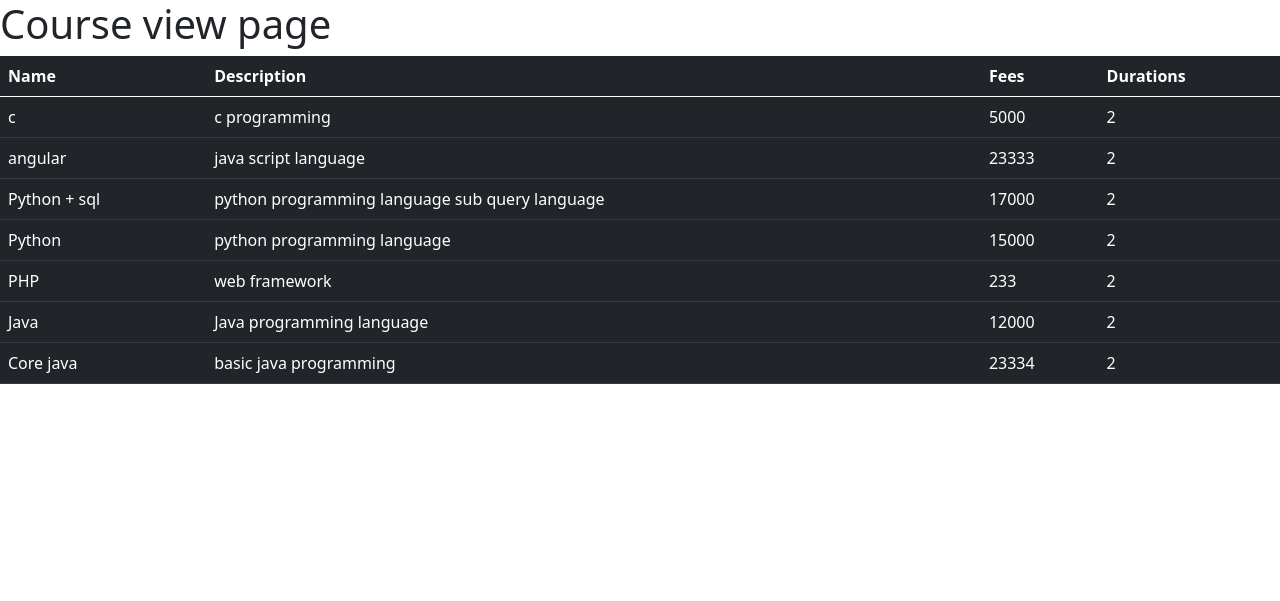
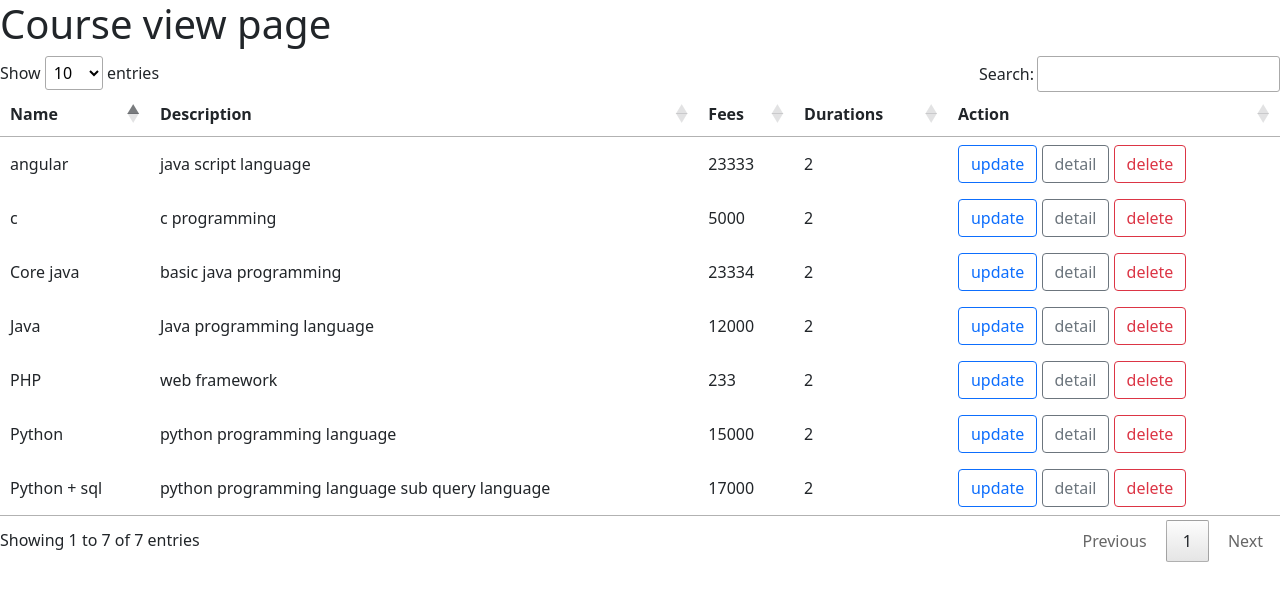
Before and after one commit to viralsir/djangoProject_evening, a Django app: page /course/view/ in a window 1280 px wide. Shown: the top 601 px of the page. Run offline with Django 3.2, Linux system fonts and the light colour scheme; data comes from the database, SQL or seed files in the repository; both versions use the stored data as it was after the commit; some libraries are stand-ins or nearby versions.

Commit message:
course app completed using datatable in list.

```diff
--- a/course/templates/course/course_register.html
+++ b/course/templates/course/course_register.html
@@ -1,7 +1,7 @@
 {% extends "course/layout.html" %}
 {% block body %}
     <h1> Course Entry Form </h1>
-    <form action="{% url 'course-new' %}" method="post">
+    <form  method="post">
         {% csrf_token %}
         {{ form }}
         <input type="submit" value="save">
--- a/course/templates/course/course_view.html
+++ b/course/templates/course/course_view.html
@@ -1,13 +1,14 @@
 {% extends "course/layout.html" %}
 {% block body %}
     <h1> Course view page </h1>
-    <table class="table table-dark">
+    <table id="example" >
         <thead>
             <tr>
                 <th> Name  </th>
                 <th> Description</th>
                 <th> Fees </th>
                 <th> Durations </th>
+                <th> Action </th>
             </tr>
         </thead>
         <tbody>
@@ -17,6 +18,11 @@
                     <td>{{ course.description }}</td>
                     <td>{{ course.fees }}</td>
                     <td>{{ course.duration }}</td>
+                    <td>
+                        <a class="btn btn-outline-primary" href="{% url 'course-update' course.id %}">update</a>
+                        <a class="btn btn-outline-secondary" href="{% url 'course-detail' course.id %}">detail</a>
+                        <a class="btn btn-outline-danger" href="{% url 'course-delete' course.id %}">delete</a>
+                    </td>
                 </tr>
             {% endfor %}
         </tbody>
--- a/course/templates/course/layout.html
+++ b/course/templates/course/layout.html
@@ -5,14 +5,19 @@
     <title>layout demo</title>
       <!-- Bootstrap CSS -->
     <link href="https://cdn.jsdelivr.net/npm/bootstrap@5.0.1/dist/css/bootstrap.min.css" rel="stylesheet" integrity="sha384-+0n0xVW2eSR5OomGNYDnhzAbDsOXxcvSN1TPprVMTNDbiYZCxYbOOl7+AMvyTG2x" crossorigin="anonymous">
-
+    <link rel="stylesheet" href="https://cdn.datatables.net/1.10.24/css/jquery.dataTables.min.css">
 </head>
 <body>
     {% block body %}
     {% endblock %}
   <!-- Option 1: Bootstrap Bundle with Popper -->
     <script src="https://cdn.jsdelivr.net/npm/bootstrap@5.0.1/dist/js/bootstrap.bundle.min.js" integrity="sha384-gtEjrD/SeCtmISkJkNUaaKMoLD0//ElJ19smozuHV6z3Iehds+3Ulb9Bn9Plx0x4" crossorigin="anonymous"></script>
-
-
+    <script src="https://code.jquery.com/jquery-3.5.1.js" ></script>
+    <script src="https://cdn.datatables.net/1.10.24/js/jquery.dataTables.min.js"></script>
+<script>
+    $(document).ready(function() {
+    $('#example').DataTable();
+} );
+</script>
 </body>
 </html>
--- a/course/urls.py
+++ b/course/urls.py
@@ -2,5 +2,8 @@ from django.urls import  path
 from . import views
 urlpatterns=[
   path("new/",views.CourseEntryView.as_view(),name="course-new"),
-  path("view/",views.CourseListView.as_view(),name="course-view")
+  path("view/",views.CourseListView.as_view(),name="course-view"),
+  path("update/<int:pk>",views.CourseUpdateView.as_view(),name="course-update"),
+  path("detail/<int:pk>",views.CourseDetailView.as_view(),name="course-detail"),
+  path("delete/<int:pk>",views.CourseDeleteView.as_view(),name="course-delete")
 ]
--- a/course/views.py
+++ b/course/views.py
@@ -1,4 +1,4 @@
-from django.views.generic import CreateView,ListView
+from django.views.generic import CreateView,ListView,UpdateView,DeleteView,DetailView
 from django.shortcuts import render,redirect
 from .models import course_master
 from .form import CourseEntryForm
@@ -14,6 +14,23 @@ class CourseListView(ListView):
     template_name = 'course/course_view.html'
     context_object_name = 'courses'
     ordering = ['-name']
+
+class CourseUpdateView(UpdateView):
+    model = course_master
+    fields = '__all__'
+    template_name = 'course/course_register.html'
+
+class CourseDetailView(DetailView):
+    model = course_master
+#course_master_detail.html
+
+class CourseDeleteView(DeleteView):
+    model = course_master
+    success_url = '/course/view'
+
+#course_master_confirm_delete.html
+
+
 
 #course_master_list.html
 # Create your views here.
```
Also changed, not shown: course/templates/course/course_master_confirm_delete.html (added, +17 -0 lines), course/templates/course/course_master_detail.html (added, +12 -0 lines), db.sqlite3.
